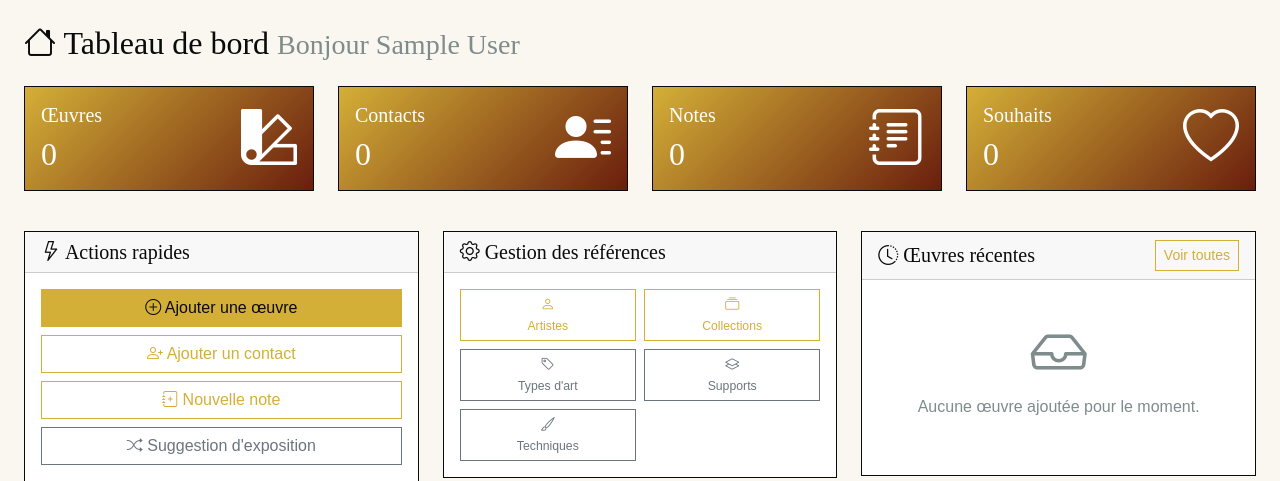
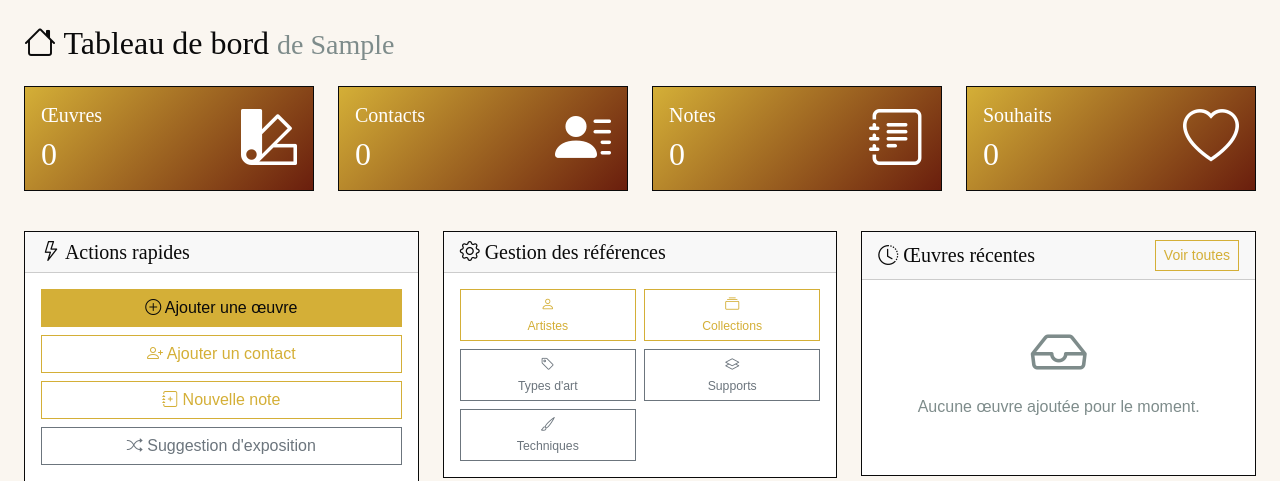
Before and after one commit to dim-gggl/aura-app, a Django app: page /dashboard/ in a window 1280 px wide. Shown: the part 56-537 px from the top of the page. Run offline with Django 5.2, Linux system fonts and the light colour scheme; the visitor is signed in with stand-in values (Sample User, id 1); data that the repository does not hold is empty; some web fonts are replaced.

Commit message:
Fixing vulnerability issues

```diff
--- a/core/templates/core/dashboard.html
+++ b/core/templates/core/dashboard.html
@@ -10,7 +10,7 @@
         <div class="col-12">
             <h1 class="h2 mb-4">
                 <i class="bi bi-house"></i> Tableau de bord
-                <small class="text-muted">Bonjour {{ user.get_full_name|default:user.username }}</small>
+                <small class="text-muted">de {{ user.first_name|default:user.username }}</small>
             </h1>
         </div>
     </div>
```
Also changed, not shown: 2 other files.
